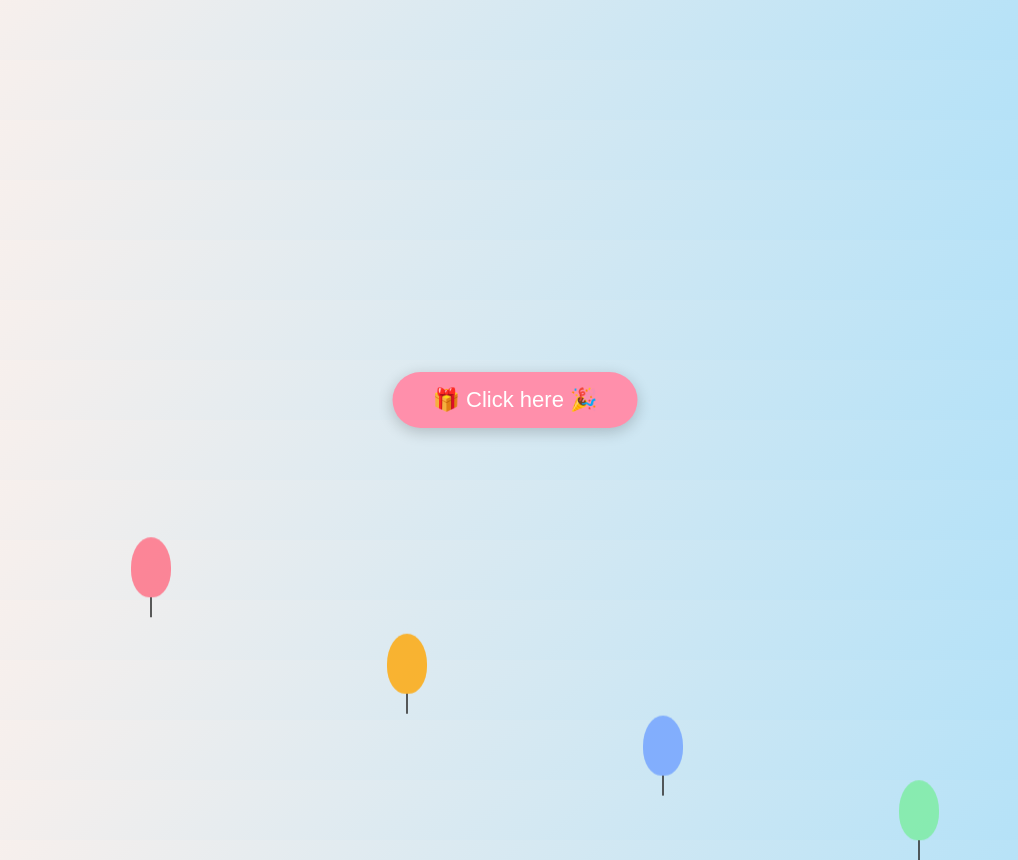
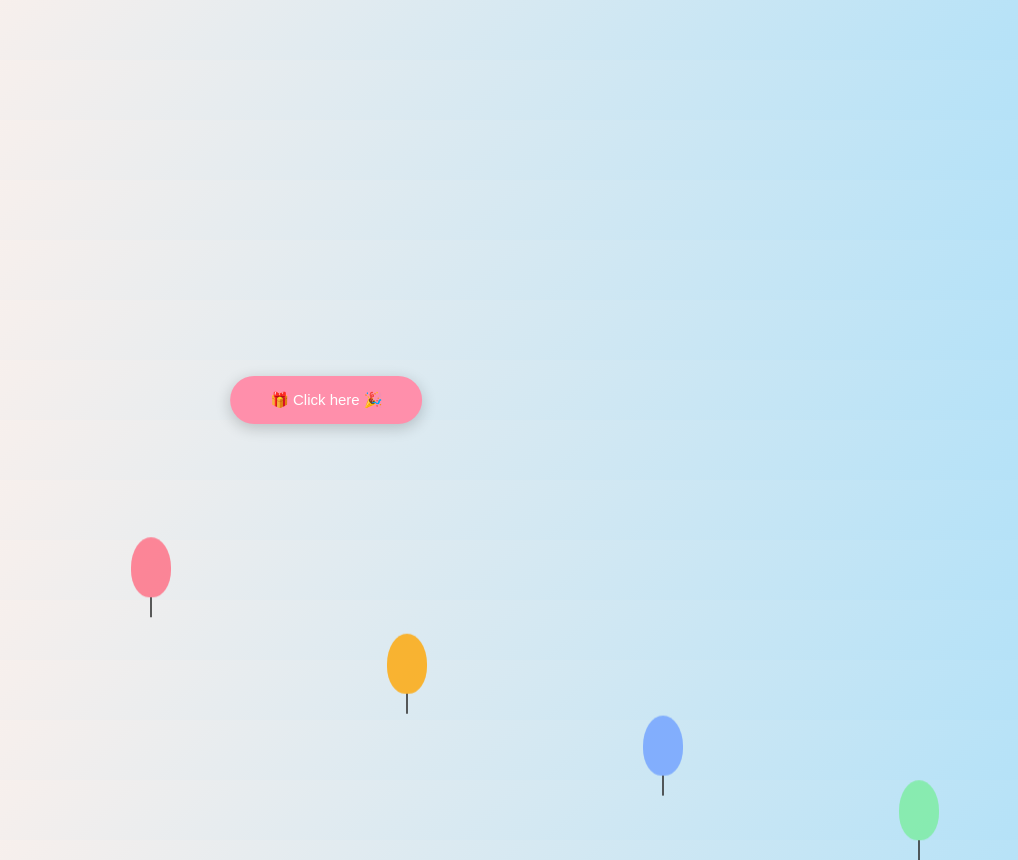
Before and after one commit to Thanathorn1/test2, a plain HTML site: page index.html in a window 1280 px wide. Shown: the whole page, without its empty margins (125-1143 px from the left). Drawn offline with Linux system fonts and the light colour scheme.

Commit message:
Second edit2

```diff
--- a/index.html
+++ b/index.html
@@ -21,8 +21,8 @@
     #before {
       position: absolute;
       top: 50%;
-      left: 50%;
-      transform: translate(-50%, -50%);
+      left: 30%;
+      transform: translate(-15%, -50%);
     }
 
     button {
@@ -113,7 +113,7 @@
 
   <!-- หน้าแรก -->
   <div id="before">
-    <button onclick="showSurprise()">🎁 Click here 🎉</button>
+    <button onclick="showSurprise()" style="font-size: 15px;">🎁 Click here 🎉</button>
   </div>
 
   <!-- หน้า surprise -->
```
